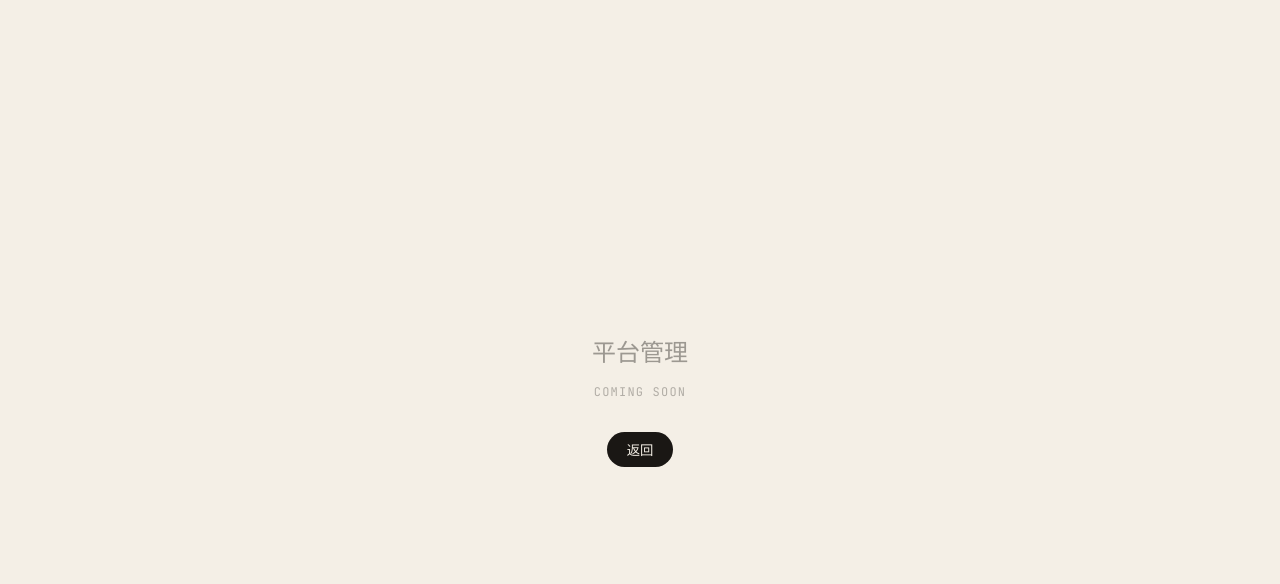
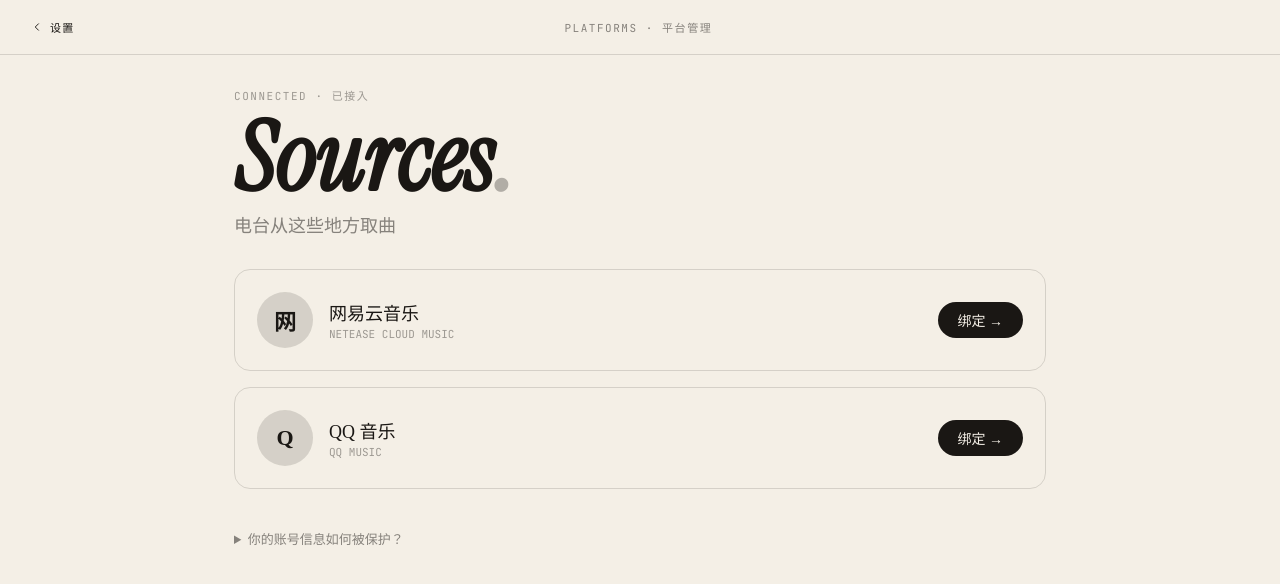
Before and after one commit to wxdl521/MoodFM, a React (Vite) app in the folder moodfm-frontend/: page /settings/platforms in a window 1280 px wide. Shown: the top 584 px of the page. Built offline with nearby package versions, Linux system fonts and the light colour scheme; no server answers; sample sign-in values are in the browser's storage.

Commit message:
feat: P18 platform management page with unbind, set-default, and status display

```diff
--- a/moodfm-frontend/src/screens/Platforms.jsx
+++ b/moodfm-frontend/src/screens/Platforms.jsx
@@ -1,14 +1,223 @@
+import { useState, useEffect } from 'react';
 import { useNavigate } from 'react-router-dom';
+import { Icon } from '../components/atoms';
+import { platformApi } from '../api/platform';
+
+const PLATFORM_META = {
+  netease: { name: '网易云音乐', en: 'NETEASE CLOUD MUSIC', logo: '网' },
+  qqmusic: { name: 'QQ 音乐',   en: 'QQ MUSIC',           logo: 'Q'  },
+};
+
+function Stat({ label, value, warn }) {
+  return (
+    <div>
+      <div style={{ fontFamily: 'var(--mono)', fontSize: 10, letterSpacing: '.12em', opacity: warn ? 1 : 0.45, color: warn ? 'var(--mood-b, #e07a30)' : 'inherit' }}>
+        {label}
+      </div>
+      <div style={{ fontFamily: 'var(--mono)', marginTop: 4, fontSize: 13, color: warn ? 'var(--mood-b, #e07a30)' : 'var(--ink)' }}>
+        {value}
+      </div>
+    </div>
+  );
+}
+
+function PlatformCard({ binding, meta, onUnbind, onSetDefault, onRebind }) {
+  const [confirming, setConfirming] = useState(false);
+  const [loading,    setLoading]    = useState(false);
+
+  const isExpiringSoon = binding?.isValid && binding?.expiresAt
+    ? (new Date(binding.expiresAt) - Date.now()) < 3 * 24 * 3600 * 1000
+    : false;
+
+  const statusLabel = !binding ? '未绑定'
+    : !binding.isValid       ? '已失效'
+    : isExpiringSoon         ? '即将过期'
+    : '正常';
+
+  const statusWarn = !binding?.isValid || isExpiringSoon;
+
+  const handleUnbind = async () => {
+    if (!confirming) { setConfirming(true); return; }
+    setLoading(true);
+    try { await onUnbind(); } finally { setLoading(false); setConfirming(false); }
+  };
+
+  const handleSetDefault = async () => {
+    setLoading(true);
+    try { await onSetDefault(); } finally { setLoading(false); }
+  };
+
+  return (
+    <div style={{ padding: 22, border: '1px solid var(--rule)', borderRadius: 16, background: binding ? 'var(--paper, var(--surface, #fafafa))' : 'transparent' }}>
+      {/* Header row */}
+      <div style={{ display: 'flex', alignItems: 'center', gap: 16 }}>
+        {/* Logo */}
+        <div style={{
+          width: 56, height: 56, borderRadius: '50%', flexShrink: 0,
+          background: binding ? 'linear-gradient(135deg, var(--mood-a), var(--mood-c))' : 'var(--rule)',
+          color: binding ? '#fff' : 'var(--ink)',
+          display: 'flex', alignItems: 'center', justifyContent: 'center',
+          fontFamily: 'var(--serif-cn)', fontSize: 22, fontWeight: 600,
+        }}>
+          {meta.logo}
+        </div>
+
+        {/* Name + status */}
+        <div style={{ flex: 1, minWidth: 0 }}>
+          <div style={{ display: 'flex', gap: 10, alignItems: 'baseline', flexWrap: 'wrap' }}>
+            <span style={{ fontFamily: 'var(--serif-cn)', fontSize: 18, fontWeight: 500 }}>{meta.name}</span>
+            {binding && (
+              <span style={{
+                fontFamily: 'var(--mono)', fontSize: 11, padding: '2px 10px', borderRadius: 999,
+                background: statusWarn ? 'var(--mood-b, #e07a30)' : 'var(--ink)',
+                color: 'var(--bg)',
+              }}>
+                {statusLabel}
+              </span>
+            )}
+            {binding?.isDefault && (
+              <span style={{ fontFamily: 'var(--mono)', fontSize: 10, opacity: 0.5 }}>· 默认</span>
+            )}
+          </div>
+          <div style={{ fontFamily: 'var(--mono)', fontSize: 11, opacity: 0.4, marginTop: 2 }}>{meta.en}</div>
+        </div>
+
+        {/* Actions */}
+        {binding ? (
+          <div style={{ display: 'flex', gap: 8, flexShrink: 0 }}>
+            {!binding.isDefault && (
+              <button onClick={handleSetDefault} disabled={loading} style={{ padding: '6px 14px', borderRadius: 20, border: '1px solid var(--rule)', background: 'transparent', color: 'var(--ink)', cursor: 'pointer', fontFamily: 'var(--serif-cn)', fontSize: 13 }}>
+                设为默认
+              </button>
+            )}
+            <button onClick={() => onRebind()} style={{ padding: '6px 14px', borderRadius: 20, border: '1px solid var(--rule)', background: 'transparent', color: 'var(--ink)', cursor: 'pointer', fontFamily: 'var(--serif-cn)', fontSize: 13 }}>
+              续期
+            </button>
+            <button onClick={handleUnbind} disabled={loading} style={{ padding: '6px 14px', borderRadius: 20, border: '1px solid var(--mood-b, #e07a30)', background: 'transparent', color: 'var(--mood-b, #e07a30)', cursor: 'pointer', fontFamily: 'var(--serif-cn)', fontSize: 13 }}>
+              {confirming ? '确认解绑？' : '解绑'}
+            </button>
+          </div>
+        ) : (
+          <button onClick={() => onRebind()} style={{ padding: '8px 20px', borderRadius: 20, border: 'none', background: 'var(--ink)', color: 'var(--bg)', cursor: 'pointer', fontFamily: 'var(--serif-cn)', fontSize: 14 }}>
+            绑定 →
+          </button>
+        )}
+      </div>
+
+      {/* Stats row (bound only) */}
+      {binding && (
+        <div style={{ display: 'flex', gap: 28, marginTop: 18, paddingTop: 16, borderTop: '1px dashed var(--rule)', flexWrap: 'wrap' }}>
+          <Stat label="账号" value={binding.platformUsername || '—'} />
+          <Stat label="Cookie" value={binding.isValid ? '有效' : '已失效'} warn={!binding.isValid} />
+          <Stat label="上次验证" value={binding.lastValidatedAt ? new Date(binding.lastValidatedAt).toLocaleDateString('zh-CN') : '—'} warn={isExpiringSoon} />
+        </div>
+      )}
+    </div>
+  );
+}
 
 export default function Platforms() {
   const navigate = useNavigate();
+  const [bindings, setBindings] = useState([]);
+  const [loading,  setLoading]  = useState(true);
+  const [toast,    setToast]    = useState(null);
+
+  useEffect(() => {
+    platformApi.getBindings()
+      .then(data => setBindings(Array.isArray(data) ? data : []))
+      .catch(() => setBindings([]))
+      .finally(() => setLoading(false));
+  }, []);
+
+  const showToast = (msg, ok = true) => {
+    setToast({ msg, ok });
+    setTimeout(() => setToast(null), 2500);
+  };
+
+  const getBinding = (platform) => bindings.find(b => b.platform === platform);
+
+  const handleUnbind = async (platform) => {
+    try {
+      await platformApi.unbind(platform);
+      setBindings(prev => prev.filter(b => b.platform !== platform));
+      showToast('已解绑');
+    } catch {
+      showToast('解绑失败，请重试', false);
+    }
+  };
+
+  const handleSetDefault = async (platform) => {
+    try {
+      await platformApi.setDefault(platform);
+      setBindings(prev => prev.map(b => ({ ...b, isDefault: b.platform === platform })));
+      showToast('已设为默认音源');
+    } catch {
+      showToast('操作失败，请重试', false);
+    }
+  };
+
+  const handleRebind = (platform) => {
+    navigate('/bind', { state: { platform } });
+  };
+
   return (
-    <div style={{ minHeight: '100vh', background: 'var(--bg)', color: 'var(--ink)', display: 'flex', flexDirection: 'column', alignItems: 'center', justifyContent: 'center', gap: 16 }}>
-      <div style={{ fontFamily: 'var(--serif-cn)', fontSize: 24, opacity: 0.4 }}>平台管理</div>
-      <div style={{ fontFamily: 'var(--mono)', fontSize: 12, opacity: 0.3, letterSpacing: '.1em' }}>COMING SOON</div>
-      <button onClick={() => navigate(-1)} style={{ marginTop: 16, padding: '8px 20px', background: 'var(--ink)', color: 'var(--bg)', border: 'none', borderRadius: 20, cursor: 'pointer' }}>
-        返回
-      </button>
+    <div style={{ minHeight: '100vh', background: 'var(--bg)', color: 'var(--ink)' }}>
+      {/* Sticky top bar */}
+      <div style={{ position: 'sticky', top: 0, zIndex: 5, background: 'var(--bg)', padding: '18px 24px', borderBottom: '1px solid var(--rule)', display: 'flex', justifyContent: 'space-between', alignItems: 'center' }}>
+        <button onClick={() => navigate('/settings')} style={{ background: 'none', border: 'none', cursor: 'pointer', color: 'var(--ink)', display: 'flex', alignItems: 'center', gap: 6 }}>
+          <Icon.chevL /> <span style={{ fontFamily: 'var(--mono)', fontSize: 11, letterSpacing: '.12em' }}>设置</span>
+        </button>
+        <div style={{ fontFamily: 'var(--mono)', fontSize: 11, letterSpacing: '.14em', opacity: 0.5 }}>PLATFORMS · 平台管理</div>
+        <div style={{ width: 60 }} />
+      </div>
+
+      <div style={{ padding: '32px 24px 80px', maxWidth: 860, margin: '0 auto' }}>
+        {/* Title */}
+        <div style={{ fontFamily: 'var(--mono)', fontSize: 11, letterSpacing: '.14em', opacity: 0.4 }}>CONNECTED · 已接入</div>
+        <h1 style={{ fontFamily: 'var(--serif-en, serif)', fontSize: 'clamp(48px, 8vw, 96px)', margin: '8px 0 4px', lineHeight: 1, fontStyle: 'italic' }}>
+          Sources<span style={{ opacity: 0.3 }}>.</span>
+        </h1>
+        <div style={{ fontFamily: 'var(--serif-cn)', fontSize: 18, opacity: 0.5, marginBottom: 32 }}>电台从这些地方取曲</div>
+
+        {loading ? (
+          <div style={{ opacity: 0.4, fontFamily: 'var(--mono)', fontSize: 12 }}>加载中…</div>
+        ) : (
+          <div style={{ display: 'flex', flexDirection: 'column', gap: 16 }}>
+            {Object.entries(PLATFORM_META).map(([key, meta]) => (
+              <PlatformCard
+                key={key}
+                binding={getBinding(key)}
+                meta={meta}
+                onUnbind={() => handleUnbind(key)}
+                onSetDefault={() => handleSetDefault(key)}
+                onRebind={() => handleRebind(key)}
+              />
+            ))}
+          </div>
+        )}
+
+        {/* Security note */}
+        <details style={{ marginTop: 40, fontSize: 13, color: 'var(--ink)', opacity: 0.5 }}>
+          <summary style={{ cursor: 'pointer', fontFamily: 'var(--serif-cn)' }}>你的账号信息如何被保护？</summary>
+          <p style={{ marginTop: 10, lineHeight: 1.8, fontFamily: 'var(--serif-cn)' }}>
+            你的 Cookie 使用 AES-256-GCM 加密后存储在本地服务器，不上传至任何第三方。
+            前端仅展示绑定状态，不展示完整 Cookie。你可以随时解绑。
+          </p>
+        </details>
+      </div>
+
+      {/* Toast */}
+      {toast && (
+        <div style={{
+          position: 'fixed', bottom: 32, left: '50%', transform: 'translateX(-50%)',
+          background: toast.ok ? 'var(--ink)' : '#e05',
+          color: '#fff', borderRadius: 24, padding: '10px 22px',
+          fontFamily: 'var(--serif-cn)', fontSize: 14, zIndex: 100,
+          boxShadow: '0 4px 20px rgba(0,0,0,0.2)',
+        }}>
+          {toast.msg}
+        </div>
+      )}
     </div>
   );
 }
```
